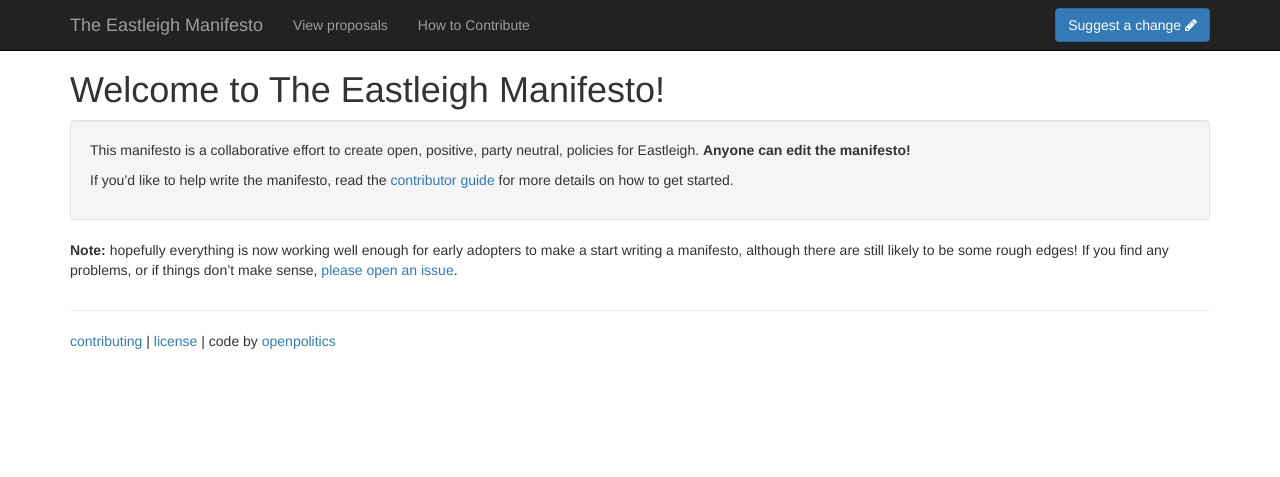
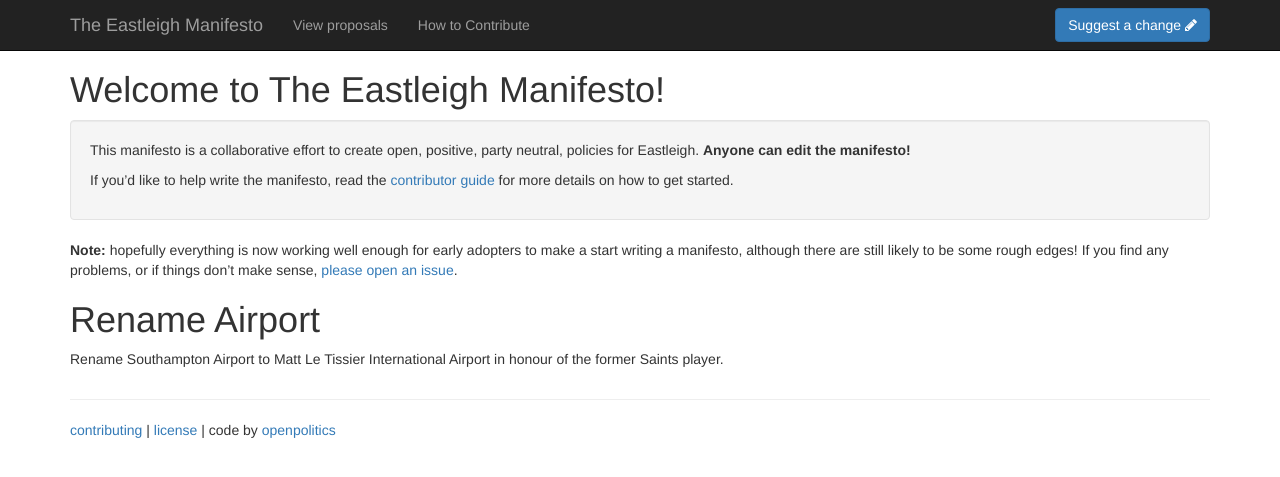
Before and after one commit to OpenEastleigh/eastleigh-manifesto, a Jekyll site: the page built from index.md, in a window 1280 px wide. Shown: the top 477 px of the page. Built offline with Jekyll 4.4.1, drawn with Linux system fonts in a browser that asks for light colours.

Commit message:
Rename Southampton Airport

```diff
--- a/index.md
+++ b/index.md
@@ -12,3 +12,6 @@ If you'd like to help write the manifesto, read the [contributor guide](contribu
 </div>
 
 **Note:** hopefully everything is now working well enough for early adopters to make a start writing a manifesto, although there are still likely to be some rough edges! If you find any problems, or if things don't make sense, [please open an issue](https://github.com/OpenEastleighPolitics/eastleigh-manifesto/issues/new?labels=bug).
+
+# Rename Airport
+Rename Southampton Airport to Matt Le Tissier International Airport in honour of the former Saints player.
```
